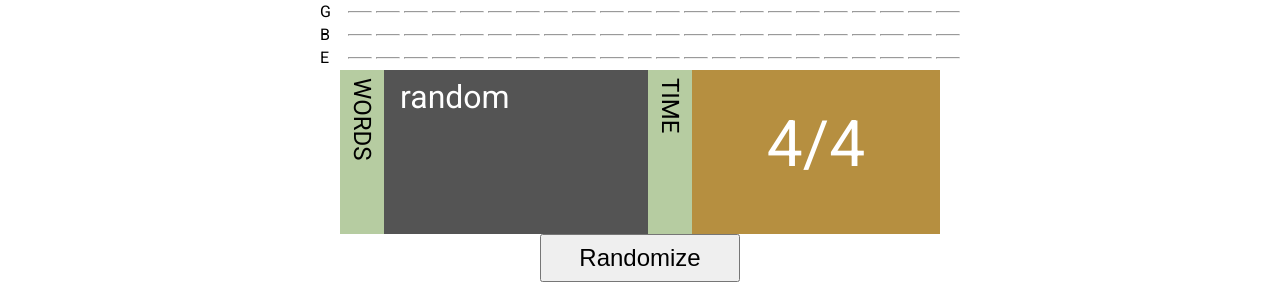
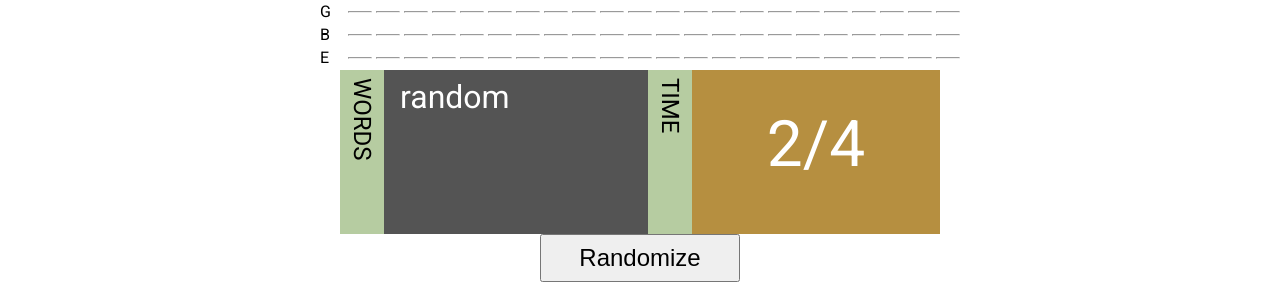
Before and after one commit to pramser/guitarando, a React (Create React App) app: page / in a window 1280 px wide. Shown: the part 192-476 px from the top of the page. Built offline with nearby package versions, Linux system fonts and the light colour scheme; a web font is replaced by a local one.

Commit message:
Add random timing to randomize

```diff
--- a/public/index.html
+++ b/public/index.html
@@ -30,7 +30,7 @@
       work correctly both with client-side routing and a non-root public URL.
       Learn how to configure a non-root public URL by running `npm run build`.
     -->
-    <title>React App</title>
+    <title>Guitarando</title>
   </head>
   <body>
     <noscript>You need to enable JavaScript to run this app.</noscript>
--- a/src/App.css
+++ b/src/App.css
@@ -1,9 +1,9 @@
 .Palette {
-  color: #2176ae;
-  color: #57b8ff;
-  color: #b66d0d;
-  color: #fbb13c;
-  color: #fe6847;
+  color: #30011e;
+  color: #d7fcd4;
+  color: #b6cca1;
+  color: #b68f40;
+  color: #545454;
 }
 
 .App-header {
--- a/src/App.js
+++ b/src/App.js
@@ -4,11 +4,16 @@ import Fretboard from "./Fretboard";
 import Time from "./Time";
 import Words from "./Words";
 
+function getRandomInt(max) {
+  return Math.floor(Math.random() * max);
+}
+
 function App() {
   const [error, setError] = useState(null);
   const [isLoaded, setIsLoaded] = useState(false);
-  const [chords, setChords] = useState([0]);
+  const [chord, setChord] = useState([0]);
   const [words, setWords] = useState(["random"]);
+  const [time, setTime] = useState(0);
 
   const clickRandomize = () => {
     setIsLoaded(false);
@@ -17,6 +22,8 @@ function App() {
       .then((fetchedWords) => {
         setWords(fetchedWords);
       });
+    setTime(getRandomInt(3));
+    setIsLoaded(true);
   };
 
   return (
@@ -31,7 +38,7 @@ function App() {
             <Words words={words} />
           </div>
           <div>
-            <Time />
+            <Time time={time} />
           </div>
         </div>
         <div style={{ textAlign: "center" }}>
--- a/src/Time.js
+++ b/src/Time.js
@@ -1,10 +1,12 @@
-function Time() {
+const TIMES = ["2/4", "3/4", "4/4"]
+
+function Time(props) {
     return <div className="Time">
         <div className="vertical-title">
             TIME
         </div>
         <div className="time-info">
-            4/4
+            {TIMES[props.time]}
         </div>
     </div>
 }
```
